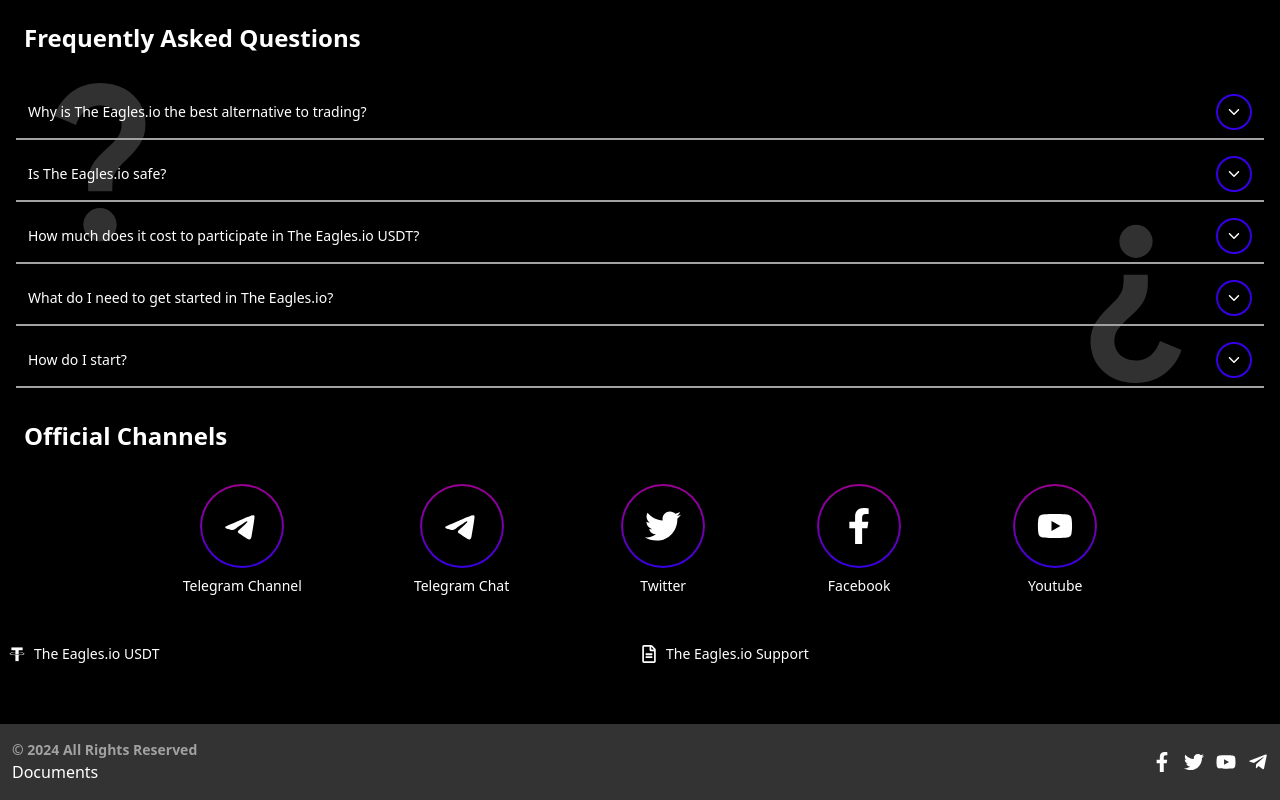
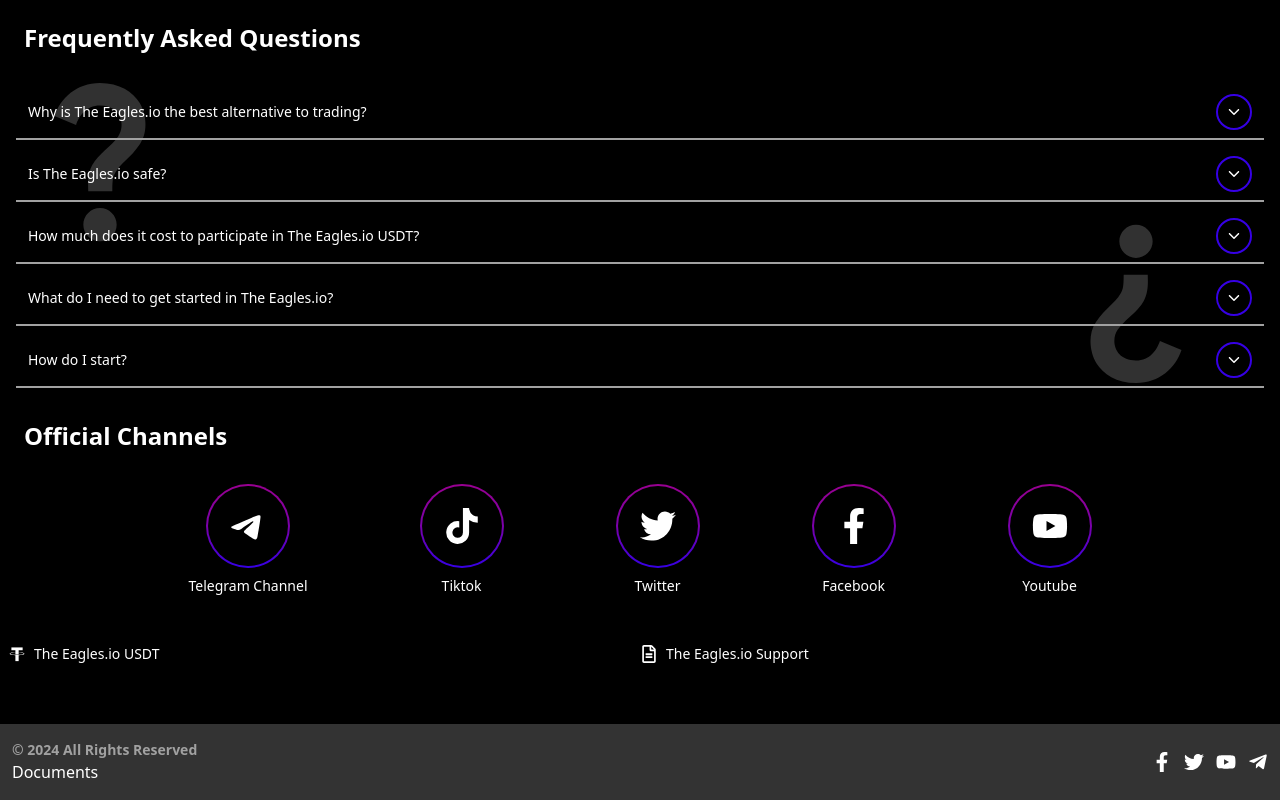
Before and after one commit to Awais-Ishaq-Ai/TheEagles.io, a React (Vite) app: page / in a window 1280 px wide. Shown: the part 2742-3542 px from the top of the page. Built offline with nearby package versions, Linux system fonts and the light colour scheme.

Commit message:
adding the social link of tiktok and youtube

```diff
--- a/src/Components/LandingPage/Social.jsx
+++ b/src/Components/LandingPage/Social.jsx
@@ -4,8 +4,10 @@
   FaYoutube,
   FaFacebookF,
   FaRegFileAlt,
+  FaTiktok,
 } from 'react-icons/fa';
 import { RiTelegram2Fill } from 'react-icons/ri';
+import { Link } from 'react-router-dom';
 
 const Social = () => {
   return (
@@ -20,14 +22,17 @@
           </div>
           <p className='text-sm mt-2'>Telegram Channel</p>
         </div>
-        <div className='flex flex-col items-center'>
+        <Link
+          to='https://www.tiktok.com/@theeapzlwm4?_t=ZS-8tMNEoaEiv4&_r=1'
+          className='flex flex-col items-center'
+        >
           <div className='p-[2px] bg-gradient-to-b from-[#990091] via-[#7a00aa] to-[#3600e5] rounded-full'>
             <div className='bg-black h-20 w-20 flex justify-center items-center rounded-full'>
-              <RiTelegram2Fill className='text-textColor3 text-4xl' />
+              <FaTiktok className='text-textColor3 text-4xl' />
             </div>
           </div>
-          <p className='text-sm mt-2'>Telegram Chat</p>
-        </div>
+          <p className='text-sm mt-2'>Tiktok</p>
+        </Link>
         <div className='flex flex-col items-center'>
           <div className='p-[2px] bg-gradient-to-b from-[#990091] via-[#7a00aa] to-[#3600e5] rounded-full'>
             <div className='bg-black h-20 w-20 flex justify-center items-center rounded-full'>
@@ -44,14 +49,17 @@
           </div>
           <p className='text-sm mt-2'>Facebook</p>
         </div>
-        <div className='flex flex-col items-center'>
+        <Link
+          to='https://www.youtube.com/@MrAmtazKallu'
+          className='flex flex-col items-center'
+        >
           <div className='p-[2px] bg-gradient-to-b from-[#990091] via-[#7a00aa] to-[#3600e5] rounded-full'>
             <div className='bg-black h-20 w-20 flex justify-center items-center rounded-full'>
               <FaYoutube className='text-textColor3 text-4xl' />
             </div>
           </div>
           <p className='text-sm mt-2'>Youtube</p>
-        </div>
+        </Link>
       </div>
       <div className='flex flex-wrap items-center w-full px-2 text-textColor3 font-medium'>
         <div className='flex items-center gap-2 w-1/2 h-full'>
```
